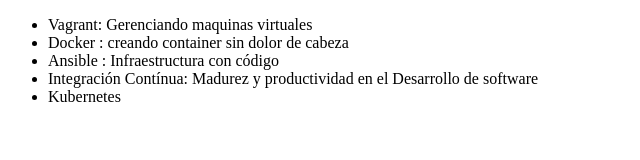
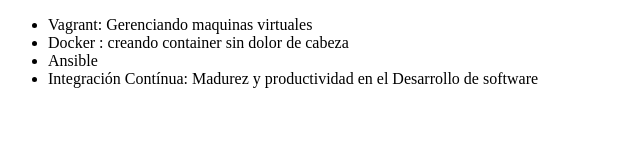
Before and after one commit to EGervacio/alura-git, a plain HTML site: page index.html in a window 1280 px wide. Shown: the whole page, without its empty margins (0-640 px from the left). Drawn offline with Linux system fonts and the light colour scheme.

Commit message:
Revert "Cambiando el nombre del curso de Ansible"
This reverts commit c9a04d0958a1c4e74b995bd4513f89c69e4ba8d6.

```diff
--- a/index.html
+++ b/index.html
@@ -8,9 +8,8 @@
      <ul>
          <li> Vagrant: Gerenciando maquinas virtuales</li>
          <li> Docker : creando container sin dolor de cabeza </li>
-         <li> Ansible :  Infraestructura con código</li>
+         <li> Ansible </li>
          <li> Integración Contínua: Madurez y productividad en el Desarrollo de software </li>
-         <li> Kubernetes</li>
      </ul>
 </body>
 </html>
```
